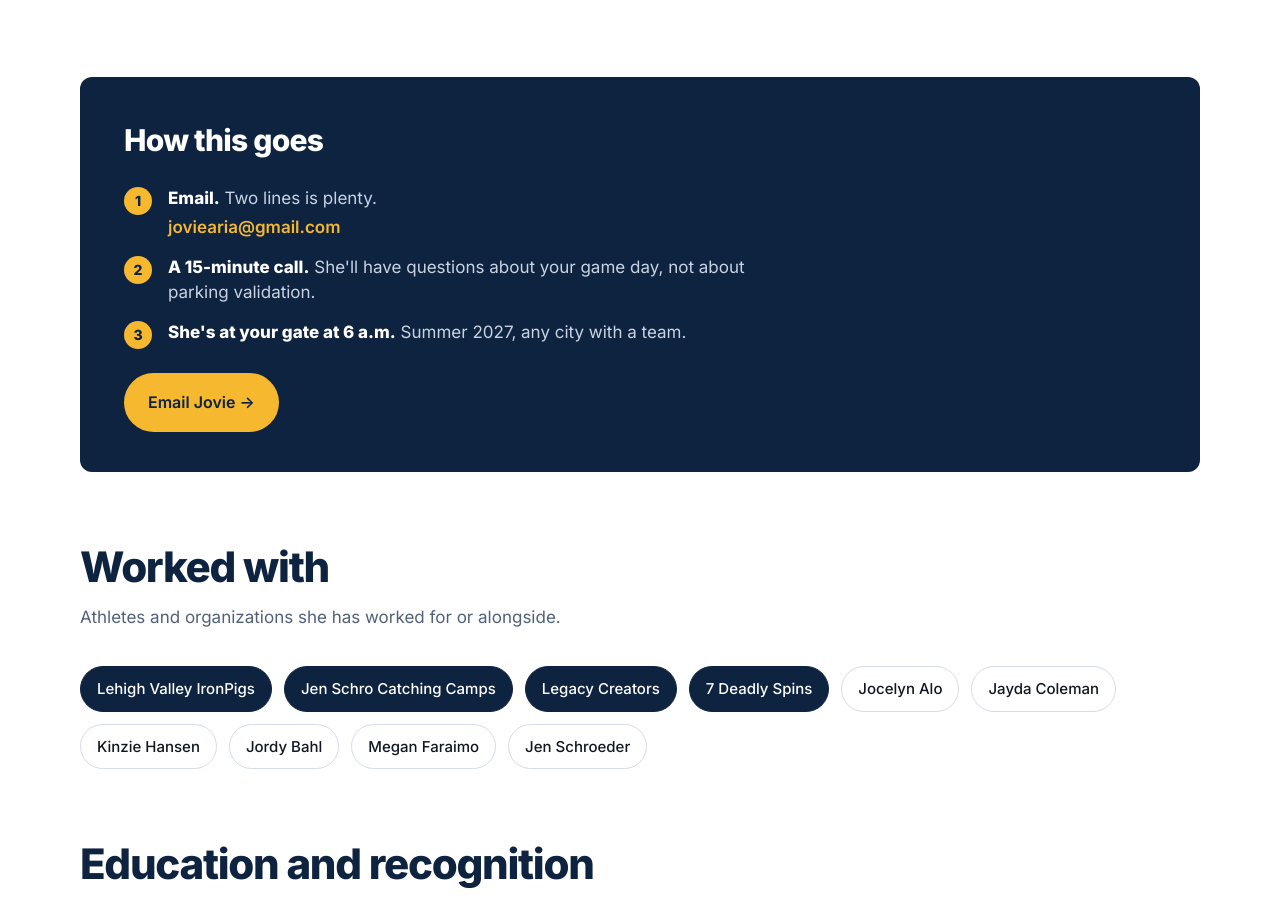
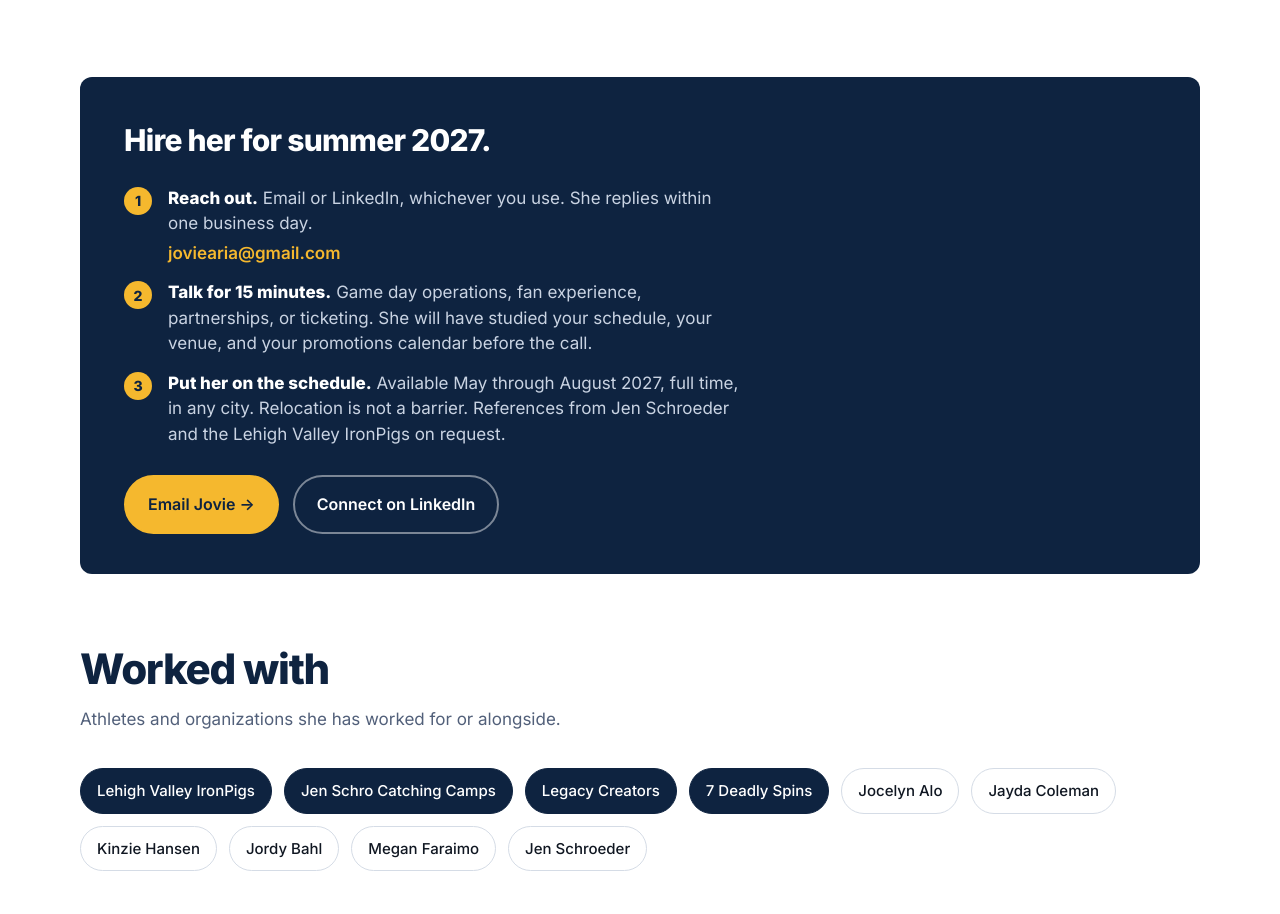
Before and after one commit to jval831/jovievalenzuela, a plain HTML site: page astros.html in a window 1280 px wide. Shown: the part 5156-6070 px from the top of the page. Drawn offline with Linux system fonts and the light colour scheme; a script that the page names is missing.

Commit message:
Rewrite closing block: Hire her for summer 2027, credible three-step process, LinkedIn CTA
Co-Authored-By: Claude Fable 5.1 <noreply@anthropic.com>
Claude-Session: https://claude.ai/code/session_015RMNFuz4j4NdyBHHF4urww

```diff
--- a/astros.html
+++ b/astros.html
@@ -129,6 +129,8 @@
   .plan li a.mail:hover{text-decoration:underline}
   .plan .btn.primary{background:var(--gold);border-color:var(--gold);color:var(--navy);white-space:nowrap}
   .plan .btn.primary:hover{background:#ffc74a}
+  .plan .btn.ghost{color:#fff;border-color:rgba(255,255,255,.45)}
+  .plan .btn.ghost:hover{background:rgba(255,255,255,.08)}
   @media (max-width:640px){.plan{padding:28px 22px;border-radius:10px}.plan ol{font-size:16px;margin:18px 0 24px}.plan li{padding-left:38px;margin-top:12px}.plan li::before{width:24px;height:24px;font-size:13px;top:2px}}
 
   /* education */
@@ -307,13 +309,16 @@
 
   <section class="wrap" style="padding-top:0">
     <div class="plan">
-      <h3>How this goes</h3>
+      <h3>Hire her for summer 2027.</h3>
       <ol>
-        <li><b>Email.</b> Two lines is plenty. <a class="mail" href="mailto:joviearia@gmail.com">joviearia@gmail.com</a></li>
-        <li><b>A 15-minute call.</b> She'll have questions about your game day, not about parking validation.</li>
-        <li><b>She's at your gate at 6 a.m.</b> Summer 2027, any city with a team.</li>
+        <li><b>Reach out.</b> Email or LinkedIn, whichever you use. She replies within one business day. <a class="mail" href="mailto:joviearia@gmail.com">joviearia@gmail.com</a></li>
+        <li><b>Talk for 15 minutes.</b> Game day operations, fan experience, partnerships, or ticketing. She will have studied your schedule, your venue, and your promotions calendar before the call.</li>
+        <li><b>Put her on the schedule.</b> Available May through August 2027, full time, in any city. Relocation is not a barrier. References from Jen Schroeder and the Lehigh Valley IronPigs on request.</li>
       </ol>
-      <a class="btn primary" href="mailto:joviearia@gmail.com?subject=Summer%202027%20internship">Email Jovie &rarr;</a>
+      <div class="cta" style="margin-top:0">
+        <a class="btn primary" href="mailto:joviearia@gmail.com?subject=Summer%202027%20internship">Email Jovie &rarr;</a>
+        <a class="btn ghost" href="https://www.linkedin.com/in/jovie-valenzuela-a6b986391" target="_blank" rel="me noopener">Connect on LinkedIn</a>
+      </div>
     </div>
   </section>
 
```
Also changed, not shown: cowboys.html (+10 -5 lines), dynamo.html (+10 -5 lines), eagles.html (+10 -5 lines), index.html (+10 -5 lines), padres.html (+10 -5 lines), phillies.html (+10 -5 lines), rangers.html (+10 -5 lines).
